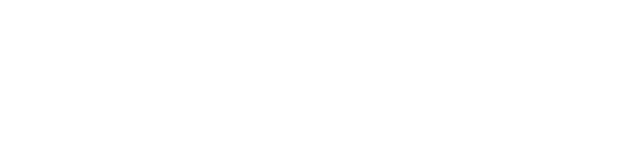
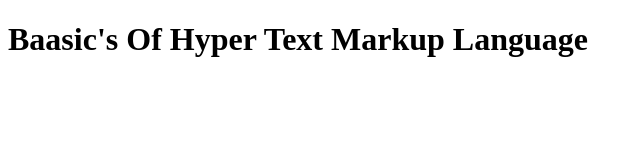
Before and after one commit to DevaanshKathuria/End_sem_project, a plain HTML site: page Page1.html in a window 1280 px wide. Shown: the whole page, without its empty margins (0-643 px from the left). Drawn offline with Linux system fonts and the light colour scheme.

Commit message:
Update Page1.html

```diff
--- a/Page1.html
+++ b/Page1.html
@@ -4,6 +4,6 @@
     <title>Page 1</title>
 </head>
 <body>
-
+<h1>Baasic's Of Hyper Text Markup Language</h1>
 </body>
 </html>
```
